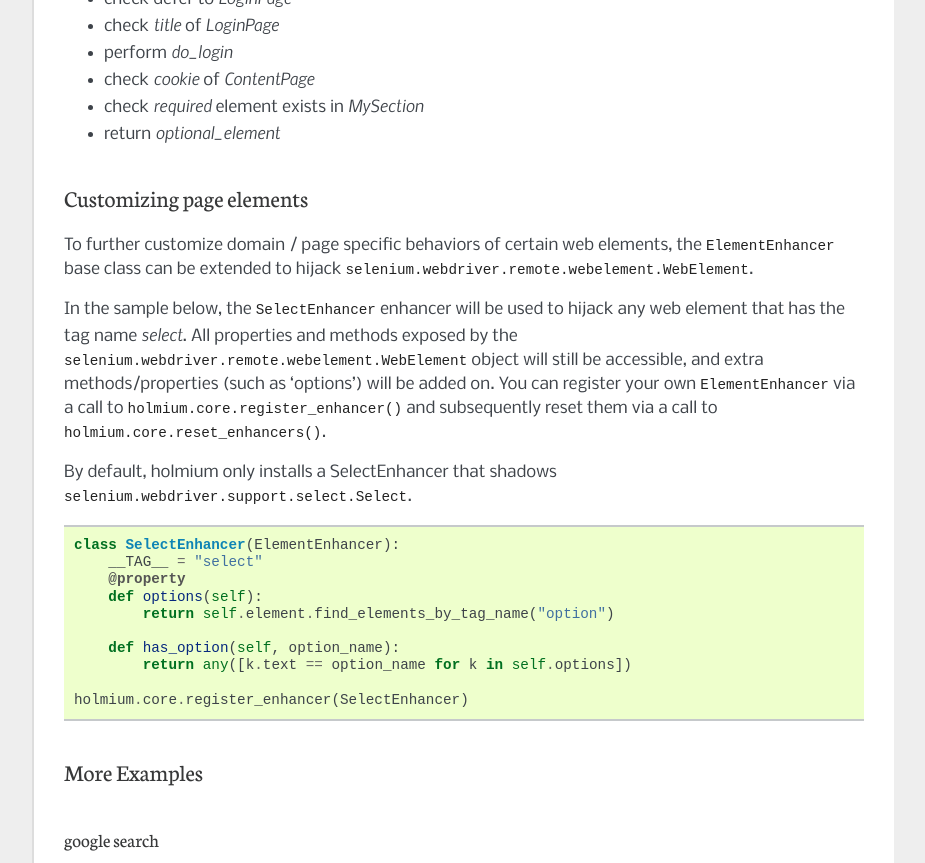
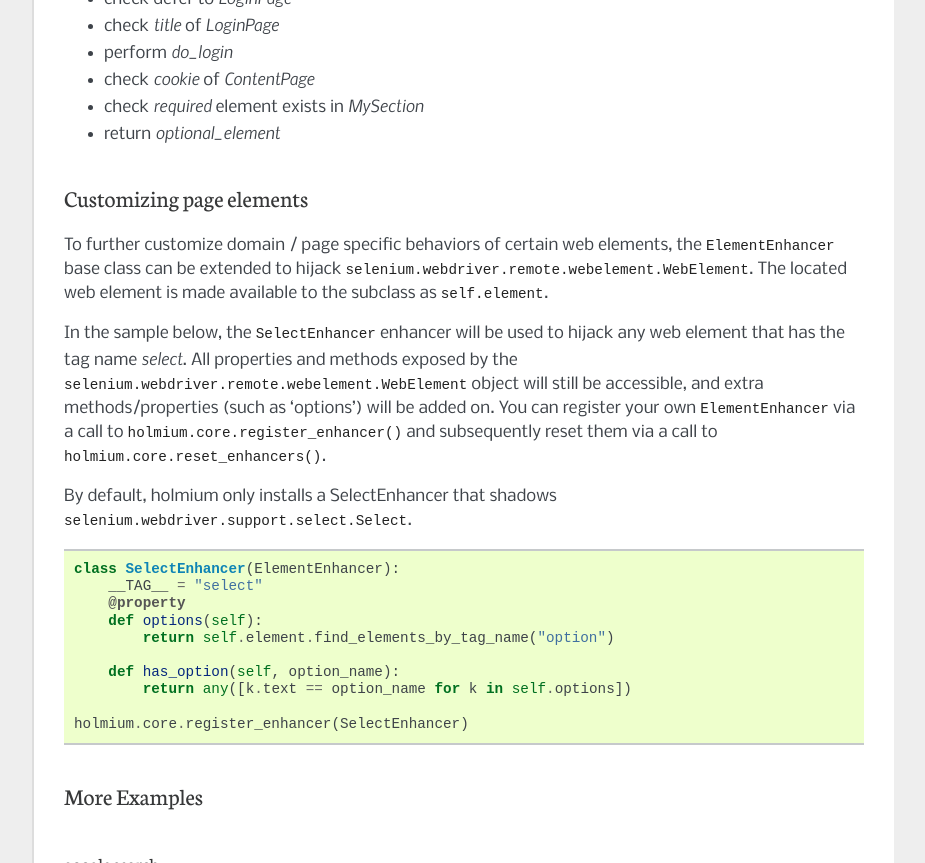
Before and after one commit to alisaifee/holmium.core, a Sphinx documentation site: the page built from doc/source/usage.rst, in a window 1280 px wide and 900 px high, scrolled down 7846 px, cut to the strip 0-863 px from the top of the window. Shown: the whole strip, without its empty margins (198-1123 px from the left). Built offline with Sphinx 7.4.7, drawn with Linux system fonts in a browser that asks for light colours; formulas are drawn with MathJax 3.

Commit message:
doc tweaks for ElementEnhancer

```diff
--- a/doc/source/usage.rst
+++ b/doc/source/usage.rst
@@ -419,7 +419,9 @@ Customizing page elements
 =========================
 
 To further customize domain / page specific behaviors of certain web elements, the :class:`ElementEnhancer`
-base class can be extended to hijack :class:`selenium.webdriver.remote.webelement.WebElement`.
+base class can be extended to hijack :class:`selenium.webdriver.remote.webelement.WebElement`. The located
+web element is made available to the subclass as ``self.element``.
+
 
 In the sample below, the ``SelectEnhancer`` enhancer will be used to hijack any web element that has the tag name
 `select`. All properties and methods exposed by the :class:`selenium.webdriver.remote.webelement.WebElement` object
```
